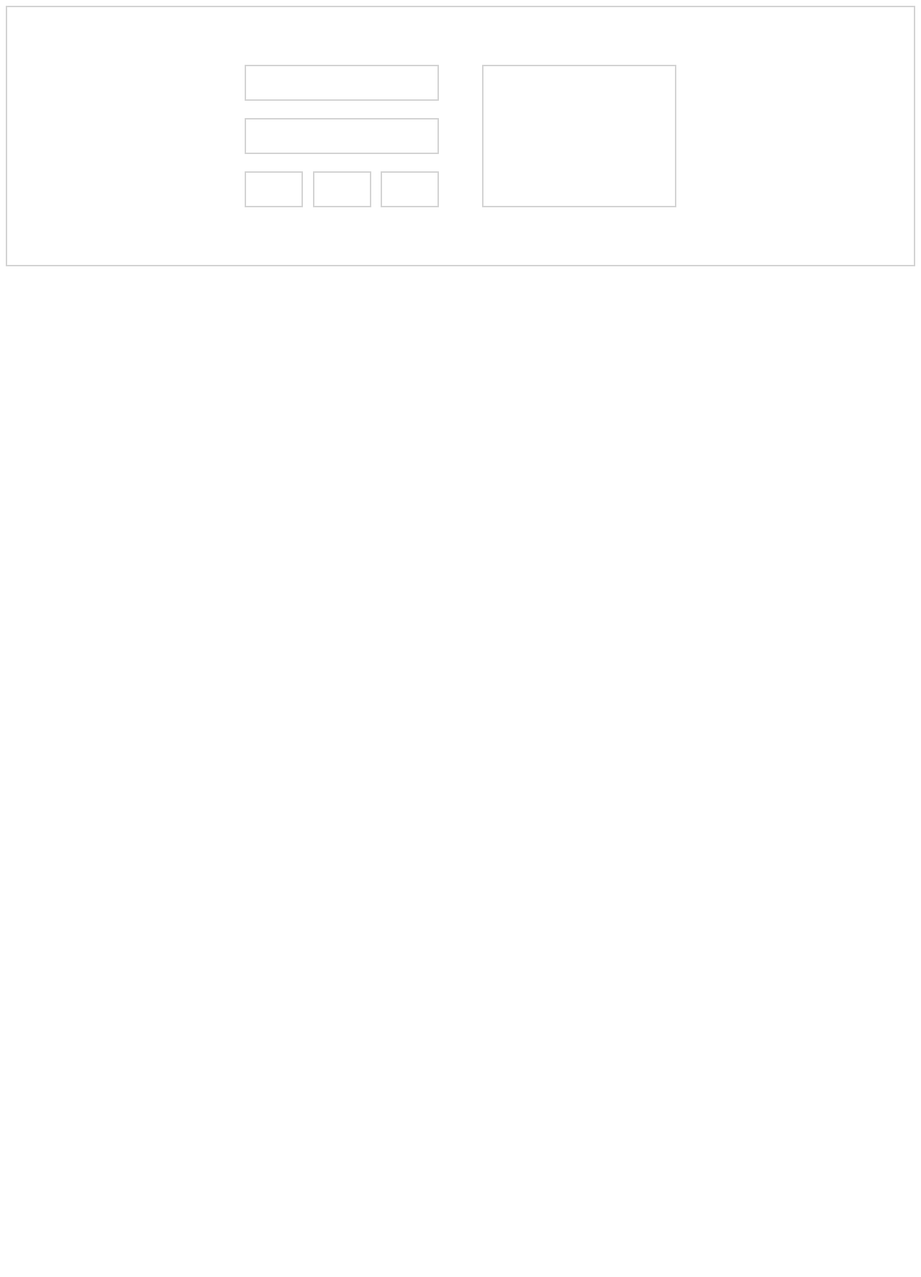
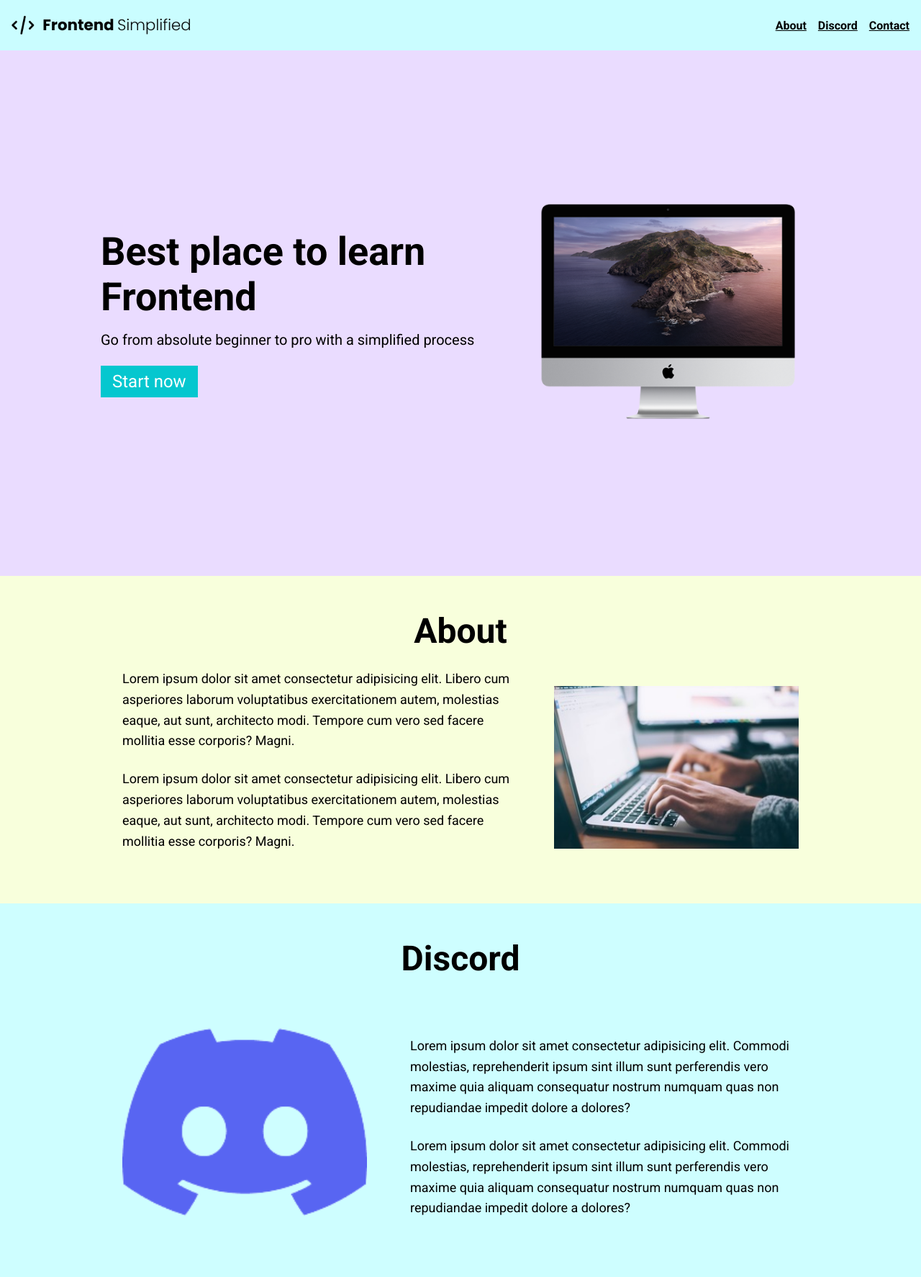
Before and after one commit to hashmi7917/first-github-project, a plain HTML site: page index.html in a window 1280 px wide. Shown: the top 1774 px of the page at 72% size. Before the commit the page ends 800 px from the top, so only its background shows below. Drawn offline with Linux system fonts and the light colour scheme.

Commit message:
Website Made With Flexbox

```diff
--- a/Project 1/style.css
+++ /dev/null
@@ -1,168 +0,0 @@
-@import url('https://fonts.googleapis.com/css2?family=Roboto:wght@300;400;500;700&display=swap');
-
-* {
-    padding: 0;
-    margin: 0;
-    box-sizing: border-box;
-    font-family: 'Roboto', sans-serif;
-}
-
-nav {
-    height: 70px;
-    display: flex;
-    justify-content: space-between;
-    align-items: center;
-    padding: 0 16px;
-    background-color: #cafdff;
-}
-
-header {
-    background-color: #eadcff;
-    height: calc(100vh - 70px);
-    padding: 24px;
-    display: flex;
-    align-items: center;
-    justify-content: center;
-}
-
-h1 {
-    font-size: 54px;
-}
-
-.subheader {
-    font-size: 20px;
-    margin: 16px 0 24px 0;
-}
-
-button {
-    background-color: #05c7cf;
-    color: white;
-    border: none;
-    padding: 8px 16px;
-    font-size: 24px;
-    cursor: pointer;
-}
-
-a {
-    color: #000;
-    font-weight: 700;
-}
-
-.logo {
-    max-width: 250px;
-}
-
-ul {
-    display: flex;
-}
-
-li {
-    list-style-type: none;
-    padding-left: 16px;
-}
-
-.row {
-    width: 100%;
-    max-width: 1000px;
-    margin: 0 auto;
-    display: flex;
-    justify-content: center;
-    align-items: center;
-}
-#about,
-#discord,
-#contact,
-footer {
-    padding: 48px 0;
-}
-
-/* About */
-#about {
-    background-color: #f8ffdc;
-}
-
-h2 {
-    font-size: 48px;
-    text-align: center;
-    margin-bottom: 24px;
-}
-
-.section__descriptoin {
-    display: flex;
-    justify-content: center;
-    align-items: center;
-}
-
-.about__img--wrapper {
-    width: 40%;
-}
-
-img {
-    width: 100%;
-}
-
-.section__descriptoin--wrapper {
-    width: 60%;
-    padding: 0 24px;
-}
-.about__img--wrapper,
-.section__descriptoin--wrapper {
-    padding: 0 30px;
-}
-
-.section__descriptoin--para {
-    font-size: 18px;
-    line-height: 1.6;
-    margin-bottom: 24px;
-}
-/* About */
-
-/* Discord */
-
-#discord {
-    background-color: #cefeff;
-}
-/* Discord */
-
-/* Contact */
-#contact {
-    background-color: #dce9ff;
-}
-
-form {
-    width: 100%;
-    max-width: 600px;
-    margin: 0 auto;
-    display: flex;
-    flex-direction: column;
-}
-
-input,
-textarea {
-    margin-bottom: 24px;
-    font-size: 20px;
-    padding: 6px 12px;
-}
-/* Contact */
-
-/* Footer */
-footer {
-    background-color: #aaf5ff;
-    display: flex;
-    flex-direction: column;
-    align-items: center;
-}
-
-.footer__logo {
-    margin-bottom: 16px;
-}
-
-.footer__links {
-    margin-bottom: 32px;
-}
-
-.footer__link {
-    padding: 0 16px;
-}
-
-/* Footer */
--- a/index.html
+++ b/index.html
@@ -4,23 +4,113 @@
     <meta charset="UTF-8" />
     <meta http-equiv="X-UA-Compatible" content="IE=edge" />
     <meta name="viewport" content="width=device-width, initial-scale=1.0" />
-    <title>Document</title>
-    <link rel="stylesheet" href="style.css">
+    <title>Project 1</title>
+    <link rel="stylesheet" href="./style.css" />
   </head>
   <body>
-    <div class="container">
-      <div class="row">
-        <div class="box-wrapper">
-          <div class="box box-small"></div>
-          <div class="box box-small"></div>
-          <div class="box-row">
-            <div class="box box-tiny"></div>
-            <div class="box box-tiny"></div>
-            <div class="box box-tiny"></div>
+    <section>
+      <nav>
+        <img src="./Assets/logo.png" class="logo" alt="Website Logo" />
+        <ul>
+          <li><a href="about">About</a></li>
+          <li><a href="discord">Discord</a></li>
+          <li><a href="contact">Contact</a></li>
+        </ul>
+      </nav>
+      <header>
+        <div class="row">
+          <div>
+            <h1>Best place to learn Frontend</h1>
+            <p class="subheader">
+              Go from absolute beginner to pro with a simplified process
+            </p>
+            <button>Start now</button>
+          </div>
+          <figure class="hero-image">
+            <img src="./Assets/imac.png" alt="home page image" />
+          </figure>
+        </div>
+      </header>
+    </section>
+
+    <main>
+      <section id="about">
+        <h2>About</h2>
+        <div class="row">
+          <div class="section__descriptoin">
+            <div class="section__descriptoin--wrapper">
+              <p class="section__descriptoin--para">
+                Lorem ipsum dolor sit amet consectetur adipisicing elit. Libero
+                cum asperiores laborum voluptatibus exercitationem autem,
+                molestias eaque, aut sunt, architecto modi. Tempore cum vero sed
+                facere mollitia esse corporis? Magni.
+              </p>
+              <p class="section__descriptoin--para">
+                Lorem ipsum dolor sit amet consectetur adipisicing elit. Libero
+                cum asperiores laborum voluptatibus exercitationem autem,
+                molestias eaque, aut sunt, architecto modi. Tempore cum vero sed
+                facere mollitia esse corporis? Magni.
+              </p>
+            </div>
+            <figure class="about__img--wrapper">
+              <img src="./Assets/macbook.jpg" alt="About Image" />
+            </figure>
           </div>
         </div>
-        <div class="box box-large"></div>
+      </section>
+      <section id="discord">
+        <h2>Discord</h2>
+        <div class="row">
+          <div class="section__descriptoin">
+            <figure class="about__img--wrapper">
+              <img src="./Assets/discord.png" alt="" />
+            </figure>
+            <div class="section__descriptoin--wrapper">
+              <p class="section__descriptoin--para">
+                Lorem ipsum dolor sit amet consectetur adipisicing elit. Commodi
+                molestias, reprehenderit ipsum sint illum sunt perferendis vero
+                maxime quia aliquam consequatur nostrum numquam quas non
+                repudiandae impedit dolore a dolores?
+              </p>
+              <p class="section__descriptoin--para">
+                Lorem ipsum dolor sit amet consectetur adipisicing elit. Commodi
+                molestias, reprehenderit ipsum sint illum sunt perferendis vero
+                maxime quia aliquam consequatur nostrum numquam quas non
+                repudiandae impedit dolore a dolores?
+              </p>
+            </div>
+          </div>
+        </div>
+      </section>
+      <section id="contact">
+        <h2>Contact</h2>
+        <form action="#">
+          <label>Email</label>
+          <input type="email" placeholder="abc@example.com" />
+          <br />
+          <label>Message</label>
+          <textarea
+            type="text"
+            placeholder="Check Out Our Cool Website"
+          ></textarea>
+          <button>Contact Us</button>
+        </form>
+      </section>
+    </main>
+    <footer>
+      <img
+        src="./Assets/logo.png"
+        class="logo footer__logo"
+        alt="footer logo"
+      />
+
+      <div class="footer__links">
+        <a class="footer__link" href="#about">About</a>
+        <a class="footer__link" href="#discord">Discord</a>
+        <a class="footer__link" href="#contact">Contact</a>
+        <a class="footer__link" href="">Courses</a>
       </div>
-    </div>
+      <p>Copyright Frontend Simplified</p>
+    </footer>
   </body>
 </html>
--- a/style.css
+++ b/style.css
@@ -1,49 +1,168 @@
+@import url('https://fonts.googleapis.com/css2?family=Roboto:wght@300;400;500;700&display=swap');
+
 * {
+    padding: 0;
+    margin: 0;
     box-sizing: border-box;
+    font-family: 'Roboto', sans-serif;
 }
 
-/* Grand Parent */
-.container {
-    border: 2px solid lightgray;
-    padding: 80px 24px 80px 24px;
+nav {
+    height: 70px;
+    display: flex;
+    justify-content: space-between;
+    align-items: center;
+    padding: 0 16px;
+    background-color: #cafdff;
+}
+
+header {
+    background-color: #eadcff;
+    height: calc(100vh - 70px);
+    padding: 24px;
+    display: flex;
+    align-items: center;
+    justify-content: center;
+}
+
+h1 {
+    font-size: 54px;
+}
+
+.subheader {
+    font-size: 20px;
+    margin: 16px 0 24px 0;
+}
+
+button {
+    background-color: #05c7cf;
+    color: white;
+    border: none;
+    padding: 8px 16px;
+    font-size: 24px;
+    cursor: pointer;
+}
+
+a {
+    color: #000;
+    font-weight: 700;
+}
+
+.logo {
+    max-width: 250px;
+}
+
+ul {
+    display: flex;
+}
+
+li {
+    list-style-type: none;
+    padding-left: 16px;
 }
 
 .row {
     width: 100%;
-    max-width: 600px;
-    margin: 0 auto -24px;
+    max-width: 1000px;
+    margin: 0 auto;
     display: flex;
-    justify-content: space-between;
+    justify-content: center;
+    align-items: center;
+}
+#about,
+#discord,
+#contact,
+footer {
+    padding: 48px 0;
 }
 
-/* child */
-.box {
-    border: 2px solid lightgray;
+/* About */
+#about {
+    background-color: #f8ffdc;
+}
+
+h2 {
+    font-size: 48px;
+    text-align: center;
     margin-bottom: 24px;
 }
 
-/* wrapper child */
-.box-small {
-    height: 50px;
+.section__descriptoin {
+    display: flex;
+    justify-content: center;
+    align-items: center;
 }
 
-/* Parent */
-.box-wrapper {
-    width: 45%;
+.about__img--wrapper {
+    width: 40%;
 }
 
-/* container child */
-.box-large {
-    width: 45%;
+img {
+    width: 100%;
 }
 
-.box-row {
-    display: flex;
-    justify-content: space-between;
+.section__descriptoin--wrapper {
+    width: 60%;
+    padding: 0 24px;
+}
+.about__img--wrapper,
+.section__descriptoin--wrapper {
+    padding: 0 30px;
 }
 
-.box-tiny {
-    width: 30%;
-    height: 50px;
-    padding-left: 10px;
+.section__descriptoin--para {
+    font-size: 18px;
+    line-height: 1.6;
+    margin-bottom: 24px;
 }
+/* About */
+
+/* Discord */
+
+#discord {
+    background-color: #cefeff;
+}
+/* Discord */
+
+/* Contact */
+#contact {
+    background-color: #dce9ff;
+}
+
+form {
+    width: 100%;
+    max-width: 600px;
+    margin: 0 auto;
+    display: flex;
+    flex-direction: column;
+}
+
+input,
+textarea {
+    margin-bottom: 24px;
+    font-size: 20px;
+    padding: 6px 12px;
+}
+/* Contact */
+
+/* Footer */
+footer {
+    background-color: #aaf5ff;
+    display: flex;
+    flex-direction: column;
+    align-items: center;
+}
+
+.footer__logo {
+    margin-bottom: 16px;
+}
+
+.footer__links {
+    margin-bottom: 32px;
+}
+
+.footer__link {
+    padding: 0 16px;
+}
+
+/* Footer */
```
Also changed, not shown: Project 1/index.html (deleted, +0 -116 lines), login.html (deleted, +0 -47 lines), assets/discord.png (renamed from Project 1/Assets/discord.png), assets/imac.png (renamed from Project 1/Assets/imac.png), assets/logo.png (renamed from Project 1/Assets/logo.png), assets/m1.jpg (renamed from Project 1/Assets/m1.jpg), assets/macbook.jpg (renamed from Project 1/Assets/macbook.jpg), 3 other files.
